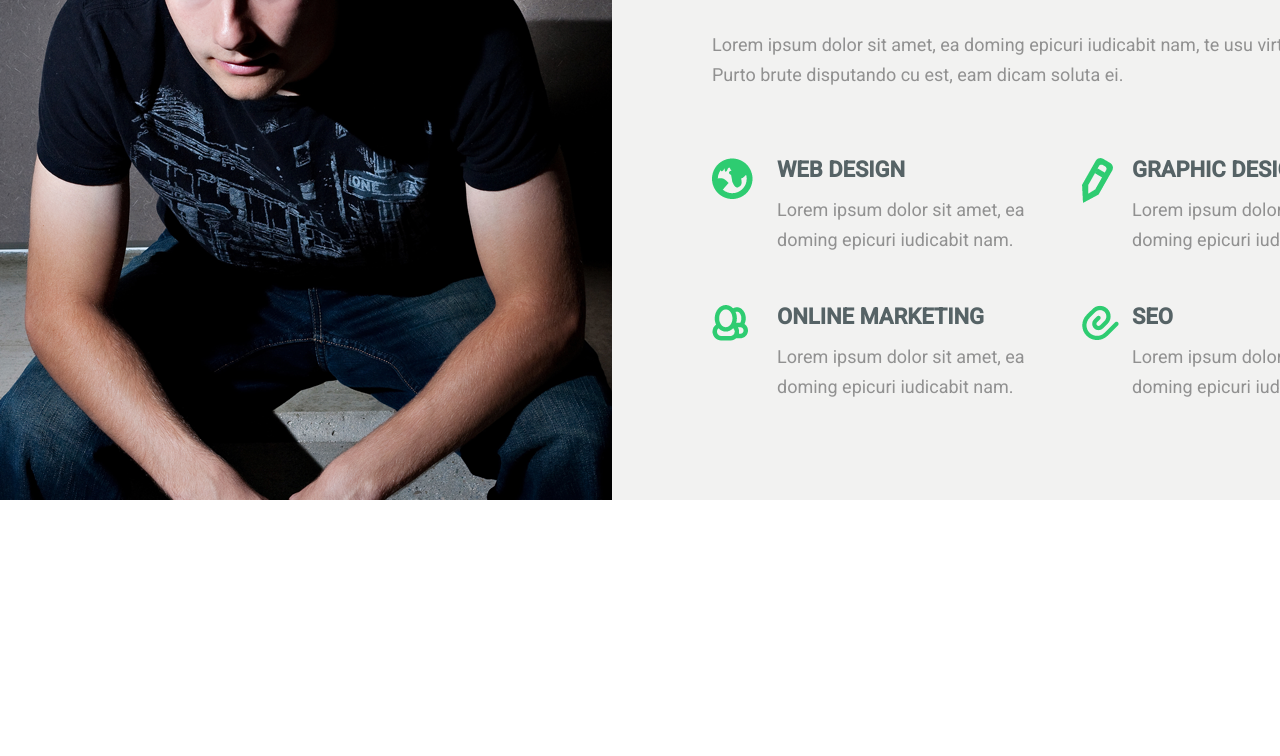
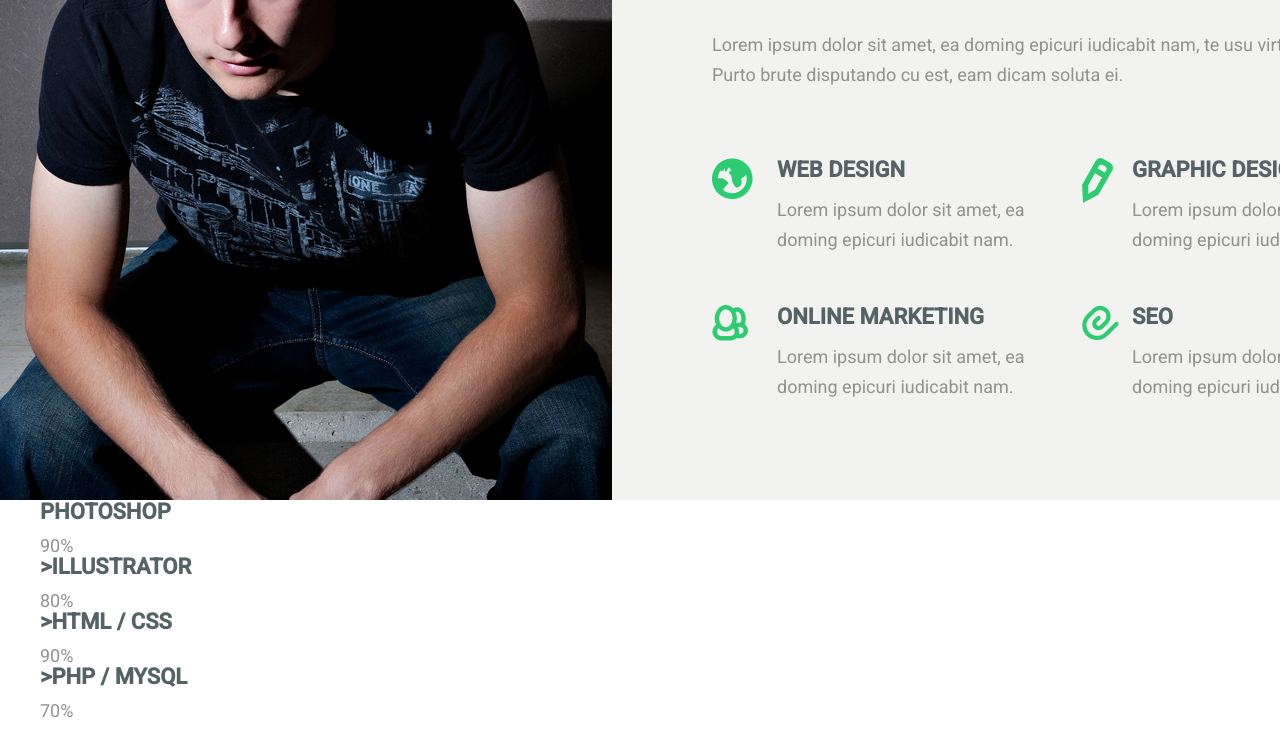
Before and after one commit to Aleksei-Pobyvanets/My-first-maket, a plain HTML site: page index.html in a window 1280 px wide. Shown: the part 1669-2425 px from the top of the page. Before the commit the page ends 2169 px from the top, so only its background shows below. Drawn offline with Linux system fonts and the light colour scheme.

Commit message:
My skills

```diff
--- a/index.html
+++ b/index.html
@@ -110,5 +110,30 @@
 	</div>
 	</div>
 </div>
+<div class="container12">
+	<div class="my_skills">
+		<div class="title_text">
+			<div class="btn_contme"></div>
+			<div>
+				<h3 class="head_text">Photoshop</h3>
+				<div class="progress1">
+					<p class="procents1">90%</p>
+				</div>
+				<h3 class="head_text">>Illustrator</h3>
+				<div class="progress2">
+					<p class="procents2">80%</p>
+				</div>
+				<h3 class="head_text">>HTML / CSS</h3>
+				<div class="progress3">
+					<p class="procents3">90%</p>
+				</div>
+				<h3 class="head_text">>PHP / MYSQL</h3>
+				<div class="progress4">
+					<p class="procents4">70%</p>
+				</div>
+			</div>
+		</div>
+	</div>
+</div>
 </body>
 </html>
--- a/style2.css
+++ b/style2.css
@@ -334,3 +334,15 @@ h1 .lg {
 	top: 0px;
 	left: 50px;
 }
+
+
+.container12 {
+	background-color: #fff;
+	height: 620px;
+	width: 1200px;
+	display: block;
+	margin: 0 auto;
+}
+.my_skills {
+
+}
```
